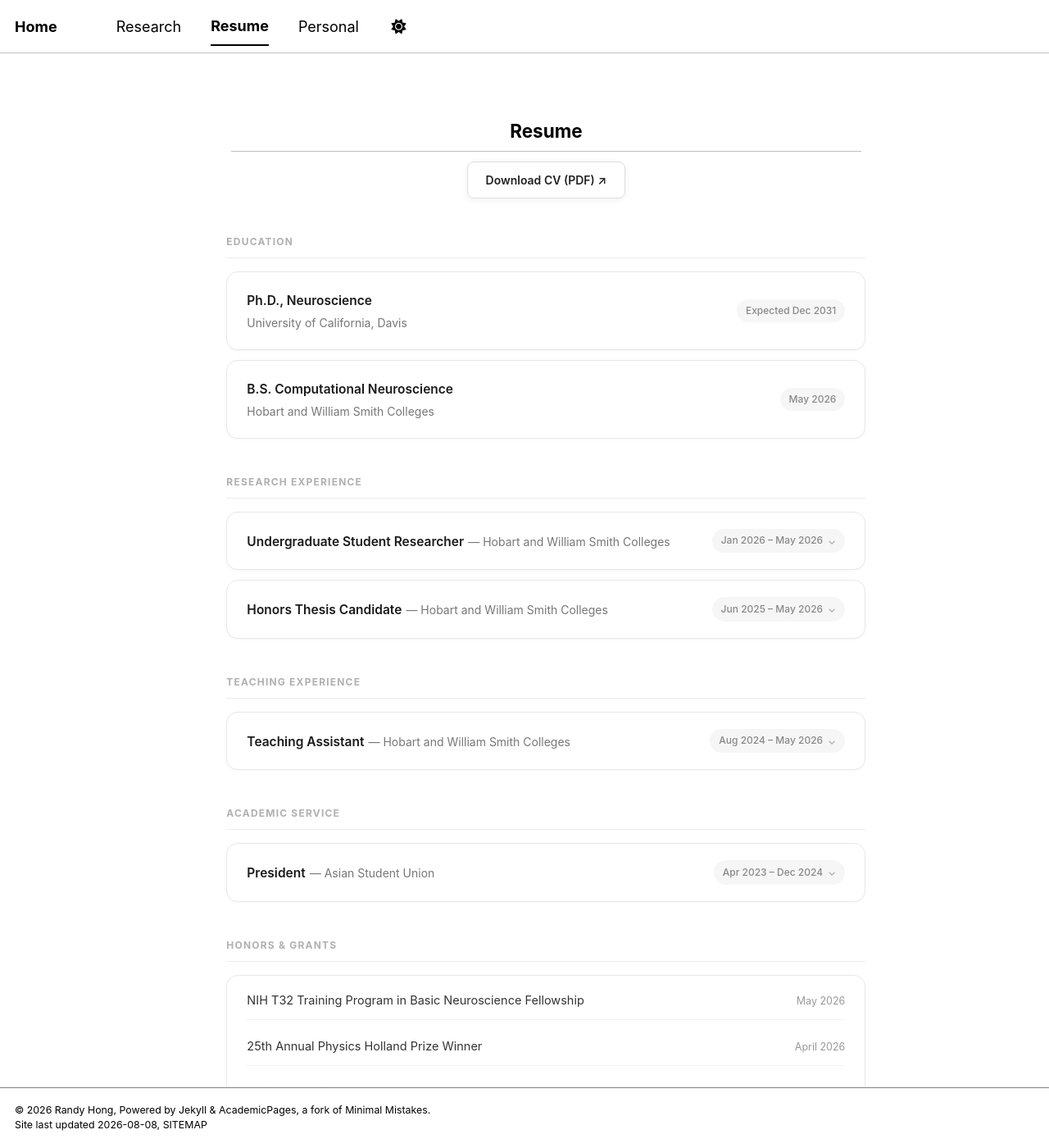
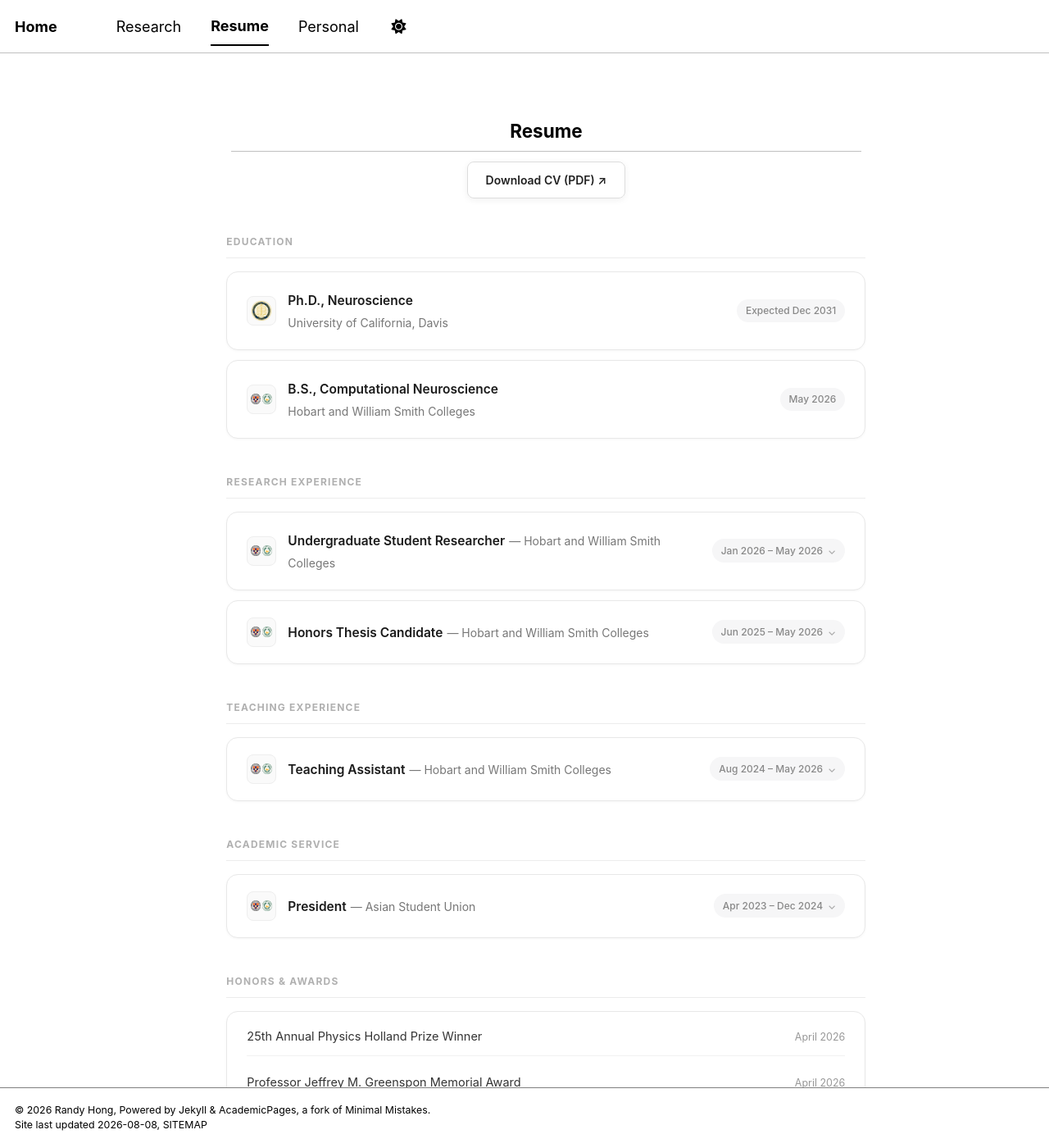
Before and after one commit to randyhongg/randyhongg.github.io, a Jekyll site: the page built from honors.md, in a window 1280 px wide and 1400 px high. Shown: the whole window at 82% size. Built offline with Jekyll 4.4.1, drawn with Linux system fonts in a browser that asks for light colours; a style sheet for code colours, icons or effects is not loaded; some of the changed text lies outside the part shown.

Commit message:
Update honors.md

```diff
--- a/honors.md
+++ b/honors.md
@@ -84,6 +84,22 @@ author_profile: false
   align-items: center;
   gap: 16px;
 }
+.rc-heading-left {
+  display: flex;
+  align-items: center;
+  gap: 14px;
+  min-width: 0;
+}
+.rc-logo {
+  width: 36px;
+  height: 36px;
+  border-radius: 8px;
+  object-fit: contain;
+  background-color: #fafafa;
+  border: 1px solid #eee;
+  padding: 4px;
+  flex-shrink: 0;
+}
 .rc-title {
   font-size: 15.5px;
   font-weight: 600;
@@ -207,14 +224,20 @@ author_profile: false
 
 <div class="resume-card">
 <div class="rc-heading">
-<div><span class="rc-title">Ph.D., Neuroscience </span><br><span class="rc-org">University of California, Davis</span></div>
+<div class="rc-heading-left">
+<img class="rc-logo" src="../images/davis_logo.png" alt="UC Davis logo">
+<div><span class="rc-title">Ph.D., Neuroscience</span><br><span class="rc-org">University of California, Davis</span></div>
+</div>
 <span class="rc-dates">Expected Dec 2031</span>
 </div>
 </div>
 
 <div class="resume-card">
 <div class="rc-heading">
-<div><span class="rc-title">B.S. Computational Neuroscience </span><br><span class="rc-org">Hobart and William Smith Colleges </span></div>
+<div class="rc-heading-left">
+<img class="rc-logo" src="../images/hws_logo.png" alt="HWS logo">
+<div><span class="rc-title">B.S., Computational Neuroscience</span><br><span class="rc-org">Hobart and William Smith Colleges</span></div>
+</div>
 <span class="rc-dates">May 2026</span>
 </div>
 </div>
@@ -223,7 +246,10 @@ author_profile: false
 
 <details class="resume-card">
 <summary>
+<div class="rc-heading-left">
+<img class="rc-logo" src="../images/hws_logo.png" alt="HWS logo">
 <div><span class="rc-title">Undergraduate Student Researcher</span> <span class="rc-org">&mdash; Hobart and William Smith Colleges</span></div>
+</div>
 <span class="rc-dates">Jan 2026 &ndash; May 2026 <span class="rc-chevron">&#8964;</span></span>
 </summary>
 <div class="rc-body">
@@ -237,7 +263,10 @@ author_profile: false
 
 <details class="resume-card">
 <summary>
+<div class="rc-heading-left">
+<img class="rc-logo" src="../images/hws_logo.png" alt="HWS logo">
 <div><span class="rc-title">Honors Thesis Candidate</span> <span class="rc-org">&mdash; Hobart and William Smith Colleges</span></div>
+</div>
 <span class="rc-dates">Jun 2025 &ndash; May 2026 <span class="rc-chevron">&#8964;</span></span>
 </summary>
 <div class="rc-body">
@@ -254,7 +283,10 @@ author_profile: false
 
 <details class="resume-card">
 <summary>
+<div class="rc-heading-left">
+<img class="rc-logo" src="../images/hws_logo.png" alt="HWS logo">
 <div><span class="rc-title">Teaching Assistant</span> <span class="rc-org">&mdash; Hobart and William Smith Colleges</span></div>
+</div>
 <span class="rc-dates">Aug 2024 &ndash; May 2026 <span class="rc-chevron">&#8964;</span></span>
 </summary>
 <div class="rc-body">
@@ -270,7 +302,10 @@ author_profile: false
 
 <details class="resume-card">
 <summary>
+<div class="rc-heading-left">
+<img class="rc-logo" src="../images/hws_logo.png" alt="HWS logo">
 <div><span class="rc-title">President</span> <span class="rc-org">&mdash; Asian Student Union</span></div>
+</div>
 <span class="rc-dates">Apr 2023 &ndash; Dec 2024 <span class="rc-chevron">&#8964;</span></span>
 </summary>
 <div class="rc-body">
@@ -282,21 +317,28 @@ author_profile: false
 </div>
 </details>
 
-<div class="resume-section-title">Honors &amp; Grants</div>
+<div class="resume-section-title">Honors &amp; Awards</div>
+
+<div class="resume-card honors-list">
+<ul>
+<li><span>25th Annual Physics Holland Prize Winner</span><span class="honor-date">April 2026</span></li>
+<li><span>Professor Jeffrey M. Greenspon Memorial Award</span><span class="honor-date">April 2026</span></li>
+<li><span>Elected to Phi Beta Kappa</span><span class="honor-date">March 2026</span></li>
+<li><span>Elected to Tri-Alpha Honor Society</span><span class="honor-date">March 2024</span></li>
+<li><span>Elected to Psi Chi Honor Society</span><span class="honor-date">February 2024</span></li>
+<li><span>International Baccalaureate Diploma</span><span class="honor-date">May 2022</span></li>
+</ul>
+</div>
+
+<div class="resume-section-title">Grants &amp; Funding</div>
 
 <div class="resume-card honors-list">
 <ul>
 <li><span>NIH T32 Training Program in Basic Neuroscience Fellowship</span><span class="honor-date">May 2026</span></li>
-<li><span>25th Annual Physics Holland Prize Winner</span><span class="honor-date">April 2026</span></li>
-<li><span>Professor Jeffrey M. Greenspon Memorial Award</span><span class="honor-date">April 2026</span></li>
-<li><span>Elected to Phi Beta Kappa</span><span class="honor-date">March 2026</span></li>
 <li><span>Department of Physics Research Funding Grant</span><span class="honor-date">January 2026</span></li>
 <li><span>Summer Mentored Research Grant</span><span class="honor-date">June 2025</span></li>
 <li><span>McGuire Study Abroad Fund</span><span class="honor-date">December 2024</span></li>
-<li><span>Elected to Tri-Alpha Honor Society</span><span class="honor-date">March 2024</span></li>
-<li><span>Elected to Psi Chi Honor Society</span><span class="honor-date">February 2024</span></li>
 <li><span>Dept. of Psychological Science Dr. Stephen L. Cohen '67 Grant</span><span class="honor-date">February 2024</span></li>
-<li><span>International Baccalaureate Diploma</span><span class="honor-date">May 2022</span></li>
 <li><span>Posse Foundation Full-Tuition Leadership Scholarship</span><span class="honor-date">January 2021</span></li>
 </ul>
 </div>
```
Also changed, not shown: other parts of honors.md (+1 -0 lines).
